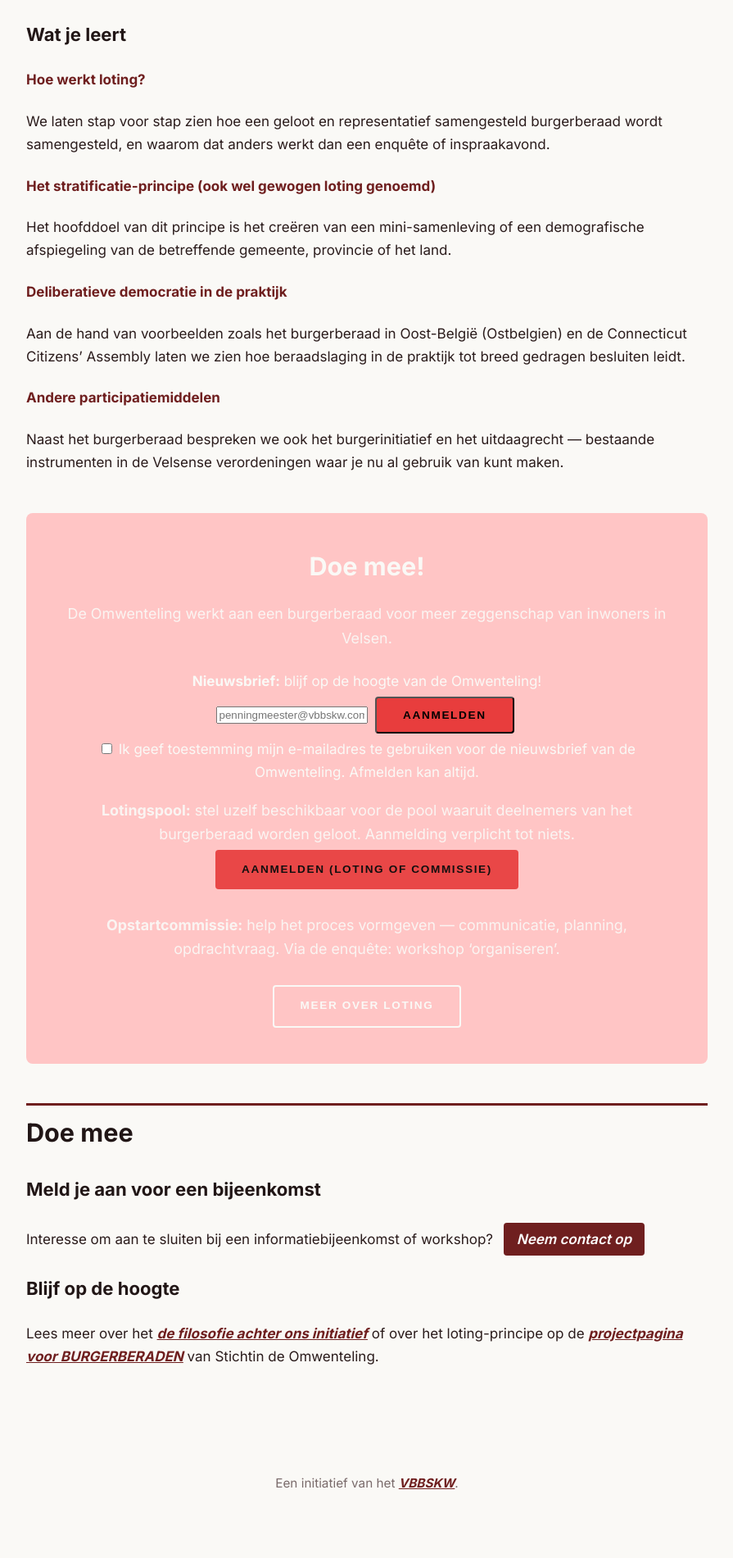
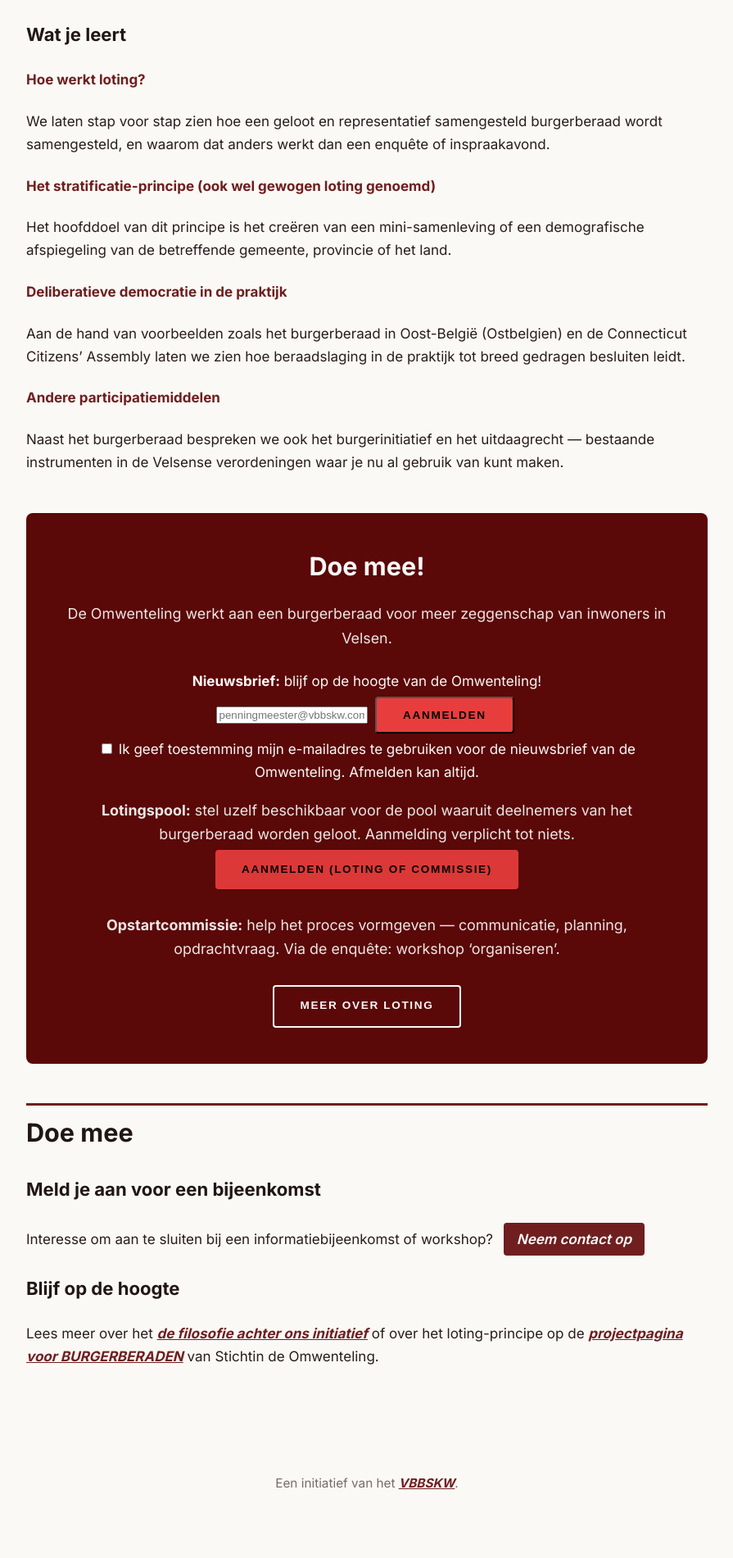
Before and after one commit to Klikblitser/Omwenteling, a Jekyll site: the page built from index.md, in a window 1280 px wide. Shown: the part 1487-3388 px from the top of the page at 82% size, without its empty margins (192-1087 px from the left). Built offline with Jekyll 4.4.1, drawn with Linux system fonts in a browser that asks for light colours.

Commit message:
doee meee

```diff
--- a/assets/css/style.scss
+++ b/assets/css/style.scss
@@ -490,7 +490,7 @@ footer {
 
    /* ── Doe mee-blok ─────────────────────────────── */
 .cta-box {
-  background: #ffc5c5;
+  background: #5a0808;
   color: #faf9f6;
   padding: 2.5rem;
   margin: 3rem 0;
```
